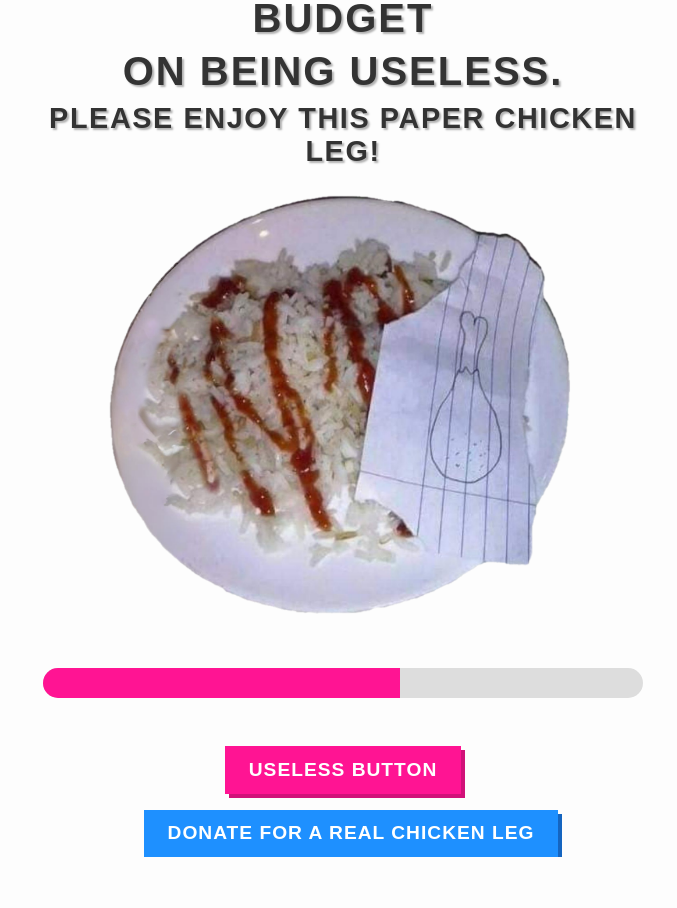
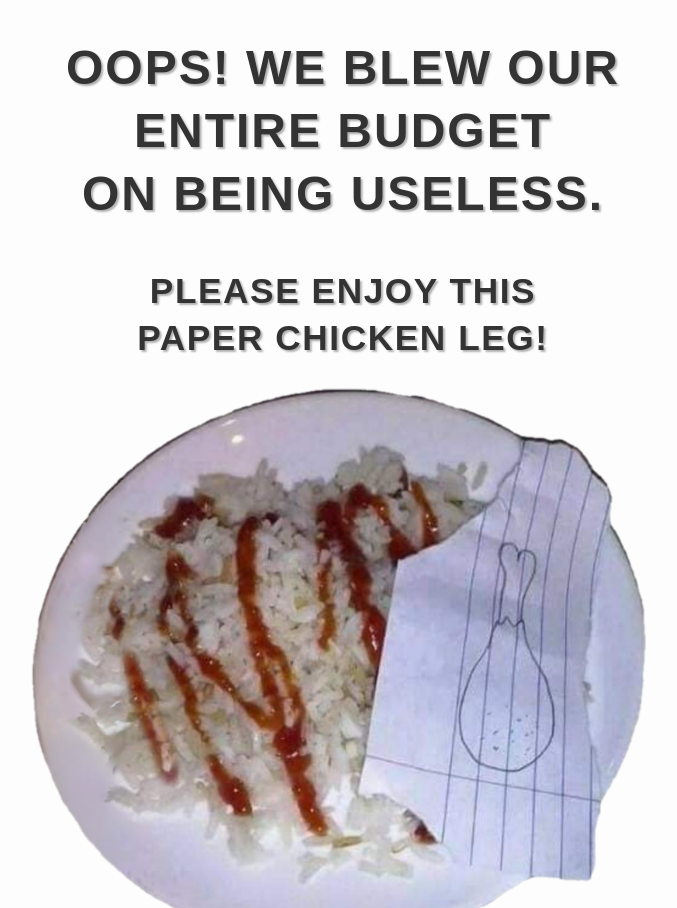
Before and after one commit to CIDGAFMAII/web-homework1-errorpage, a plain HTML site: page index.html in a window 1280 px wide. Shown: the top 908 px of the page, without its empty margins (297-974 px from the left). Before the commit the page ends 857 px from the top, so only its background shows below. Drawn offline with Linux system fonts and the light colour scheme.

Commit message:
修改標語換行 加入響應式設計：根據螢幕寬度調整字體與容器寬度

```diff
--- a/index.html
+++ b/index.html
@@ -2,9 +2,11 @@
 <html lang="en">
 <head>
     <meta charset="UTF-8">
-    <title>Useless Site - Paper Chicken Leg</title>
+    <!-- 設定視窗寬度與初始縮放比例，適合各種裝置 -->
+    <meta name="viewport" content="width=device-width, initial-scale=1">
+    <title>The Useless Web</title>
     <style>
-        /* 全域樣式設定 */
+        /*全局基本樣式設定*/
         body {
             margin: 0;
             padding: 0;
@@ -12,49 +14,41 @@
             display: flex;
             justify-content: center;
             align-items: center;
-            height: 100vh;
+            min-height: 100vh;
             font-family: Arial, sans-serif;
         }
-
-        /* 容器設定 */
+        /* 主容器設定：置中內容，設定最大寬度與內距 */
         .container {
             text-align: center;
             max-width: 600px;
             margin: 0 auto;
+            padding: 1rem;
         }
-
-        /* 主標語樣式*/
+        /*標題文字樣式設定*/
         .main-title {
-            font-size: 2.5rem;
-            font-weight: 700;
-            text-transform: uppercase;
-            letter-spacing: 2px;
+            font-size: 2.5rem;           /* 主標語字體大小 */
+            font-weight: 700;            /* 粗體 */
+            text-transform: uppercase;   /* 全部轉為大寫 */
+            letter-spacing: 2px;         /* 字距 */
             margin: 0.5rem 0;
             color: #333;
-            /*增加文字右下角方塊陰影*/
-            text-shadow: 2px 2px 2px rgba(0, 0, 0, 0.3);
+            text-shadow: 2px 2px 2px rgba(0,0,0,0.3); /* 文字陰影 */
         }
-
-        /* 副標語樣式*/
         .sub-title {
-            font-size: 1.8rem;
+            font-size: 1.8rem;           /* 副標語字體大小 */
             font-weight: 700;
             text-transform: uppercase;
             letter-spacing: 1.6px;
             margin: 0.4rem 0;
             color: #333;
-            /*增加文字右下角方塊陰影*/
-            text-shadow: 2px 2px 2px rgba(0, 0, 0, 0.3);
+            text-shadow: 2px 2px 2px rgba(0,0,0,0.3);
         }
-
-        /* 紙雞腿白飯圖片樣式 */
+        /*圖片與按鈕樣式設定*/
         .chicken-image {
-            max-width: 80%;
+            max-width: 80%;              /* 圖片最大寬度 */
             height: auto;
             margin: 0.8rem 0;
         }
-
-        /* 粉色 3D 效果按鈕樣式 */
         .useless-btn, .donate-btn {
             display: inline-block;
             margin-top: 1rem;
@@ -67,27 +61,27 @@
             border: none;
             cursor: pointer;
             position: relative;
+            /* 按鈕右下方陰影效果 */
             box-shadow: 4px 4px 0 #d11179;
             transition: all 0.2s ease;
         }
-
+        /* 粉色按鈕背景 */
         .useless-btn {
-            background-color: #ff1493; /* 亮粉色 */
+            background-color: #ff1493;
         }
-
+        /* 藍色按鈕背景與陰影 */
         .donate-btn {
-            background-color: #1e90ff; /* 藍色 */
+            background-color: #1e90ff;
             margin-left: 1rem;
             box-shadow: 4px 4px 0 #1565c0;
         }
-        /* 按鈕 active 狀態：移除陰影並向右下偏移 4px */
+        /* 按鈕被點擊時：移除陰影，並向右下偏移 */
         .useless-btn:active, .donate-btn:active {
             box-shadow: none;
             top: 4px;
             left: 4px;
         }
-
-        /* 假進度條容器 */
+        /* 進度條樣式設定*/
         .progress-container {
             width: 100%;
             background-color: #ddd;
@@ -96,48 +90,68 @@
             height: 30px;
             overflow: hidden;
         }
-
-        /* 假進度條本身 */
         .progress-bar {
-            width: 0%;
+            width: 0;
             height: 100%;
             background-color: #ff1493;
             transition: width 0.5s ease;
+        }
+        /*響應式設計：根據螢幕寬度調整字體與容器寬度*/
+        @media (min-width: 768px) {
+            .container {
+                max-width: 600px;
+                padding: 2rem;
+            }
+            .main-title {
+                font-size: 2.8rem;
+            }
+            .sub-title {
+                font-size: 2rem;
+            }
+        }
+        @media (min-width: 1024px) {
+            .container {
+                max-width: 800px;
+            }
+            .main-title {
+                font-size: 3rem;
+            }
+            .sub-title {
+                font-size: 2.2rem;
+            }
         }
     </style>
 </head>
 <body>
 <div class="container">
-    <!-- 主標語與副標語 -->
-    <h1 class="main-title">We blew our entire budget</h1>
+    <!主標語部分：換行方式固定為三行主標語與兩行副標語-->
+    <h1 class="main-title">Oops! We blew our</h1>
+    <h1 class="main-title">entire budget</h1>
     <h1 class="main-title">on being useless.</h1>
-    <h2 class="sub-title">Please enjoy this paper chicken leg!</h2>
-
-    <!-- 紙雞腿白飯圖片 -->
+    <br><br>
+    <h2 class="sub-title">Please enjoy this</h2>
+    <h2 class="sub-title">paper chicken leg!</h2>
+    <!--紙雞腿白飯圖片-->
     <img src="paper-chicken-leg.png" alt="Paper Chicken Leg on Rice" class="chicken-image">
-
-    <!-- 假進度條區塊 -->
+    <!--假進度條區塊-->
     <div class="progress-container">
         <div class="progress-bar" id="progressBar"></div>
     </div>
-
-    <!-- 互動按鈕 -->
+    <!--互動按鈕：使用無用按鈕與募款按鈕-->
     <button class="useless-btn" id="uselessBtn">USELESS BUTTON</button>
     <button class="donate-btn" id="donateBtn">Donate for a real chicken leg</button>
 </div>
 
 <script>
-    // 綁定無用按鈕點擊事件
+    // 點擊「無用按鈕」時顯示提示訊息
     document.getElementById('uselessBtn').addEventListener('click', () => {
         alert("Absolutely nothing happened... because we're useless!");
     });
-
-    // 綁定 Donate 按鈕點擊事件
+    // 點擊「募款按鈕」時顯示提示訊息
     document.getElementById('donateBtn').addEventListener('click', () => {
         alert("Oops! We still can't afford it... Our engineers are starving!");
     });
-
-    // 模擬假進度條，每隔 0.5 秒隨機增加進度，超過 100%則重置
+    // 模擬進度條：每隔 0.5 秒隨機增加進度，達到 100%後重置
     let progress = 0;
     const progressBar = document.getElementById('progressBar');
     setInterval(() => {
```
